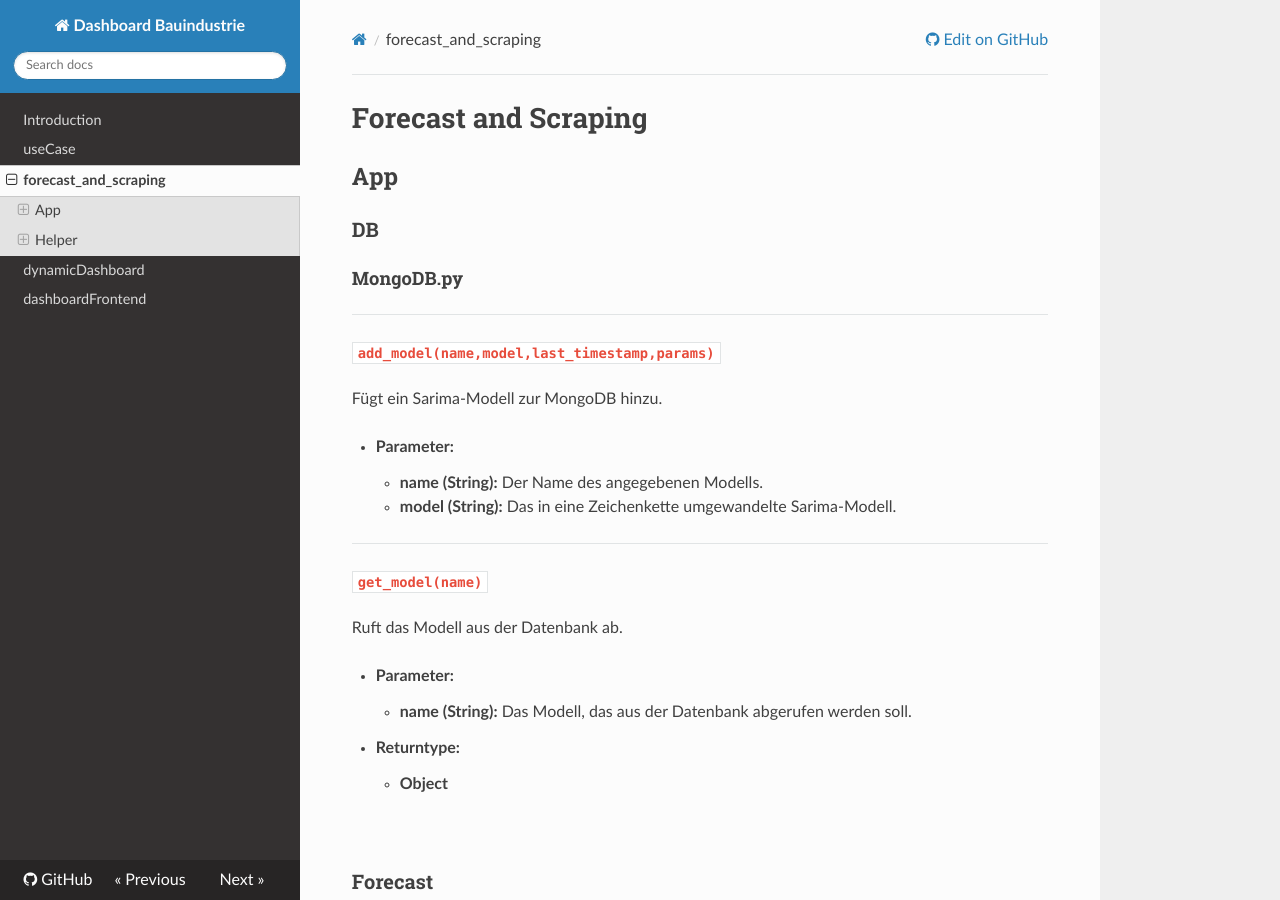
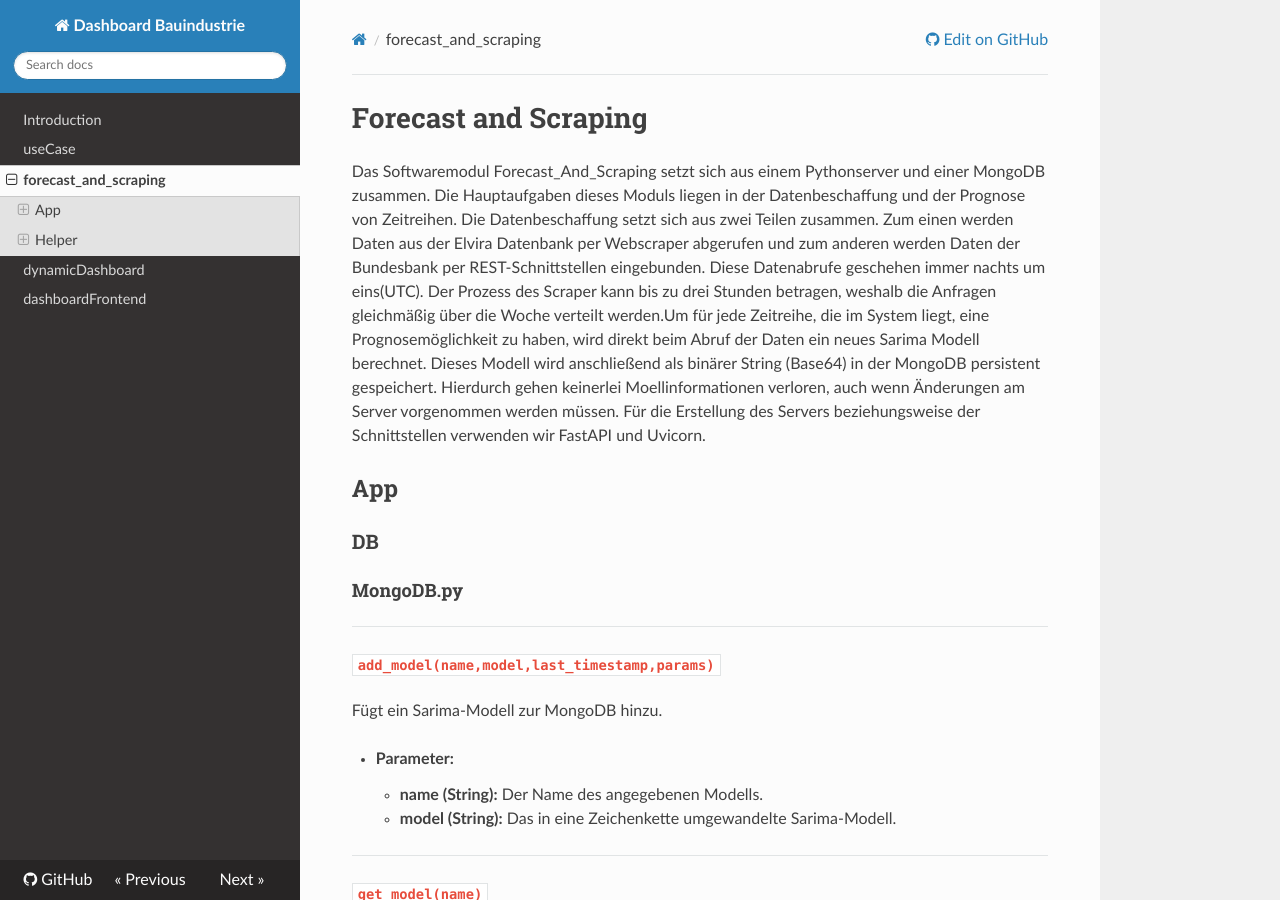
Before and after one commit to just1130/dashboardDoc, an MkDocs documentation site: the page built from docs/forecast_and_scraping.md, in a window 1280 px wide and 900 px high. Built offline with MkDocs 1.6.1, drawn with Linux system fonts in a browser that asks for light colours; nearby versions of some CDN libraries.

Commit message:
einführung

```diff
--- a/docs/forecast_and_scraping.md
+++ b/docs/forecast_and_scraping.md
@@ -1,4 +1,5 @@
 # Forecast and Scraping
+Das Softwaremodul Forecast_And_Scraping setzt sich aus einem Pythonserver und einer MongoDB zusammen. Die Hauptaufgaben dieses Moduls liegen in der Datenbeschaffung und der Prognose von Zeitreihen. Die Datenbeschaffung setzt sich aus zwei Teilen zusammen. Zum einen werden Daten aus der Elvira Datenbank per Webscraper abgerufen und zum anderen werden Daten der Bundesbank per REST-Schnittstellen eingebunden. Diese Datenabrufe geschehen immer nachts um eins(UTC). Der Prozess des Scraper kann bis zu drei Stunden betragen, weshalb die Anfragen gleichmäßig über die Woche verteilt werden.Um für jede Zeitreihe, die im System liegt, eine Prognosemöglichkeit zu haben, wird direkt beim Abruf der Daten ein neues Sarima Modell berechnet. Dieses Modell wird anschließend als binärer String (Base64) in der MongoDB persistent gespeichert. Hierdurch gehen keinerlei Moellinformationen verloren, auch wenn Änderungen am Server vorgenommen werden müssen. Für die Erstellung des Servers beziehungsweise der Schnittstellen verwenden wir FastAPI und Uvicorn.
 
 ## App
 
```
